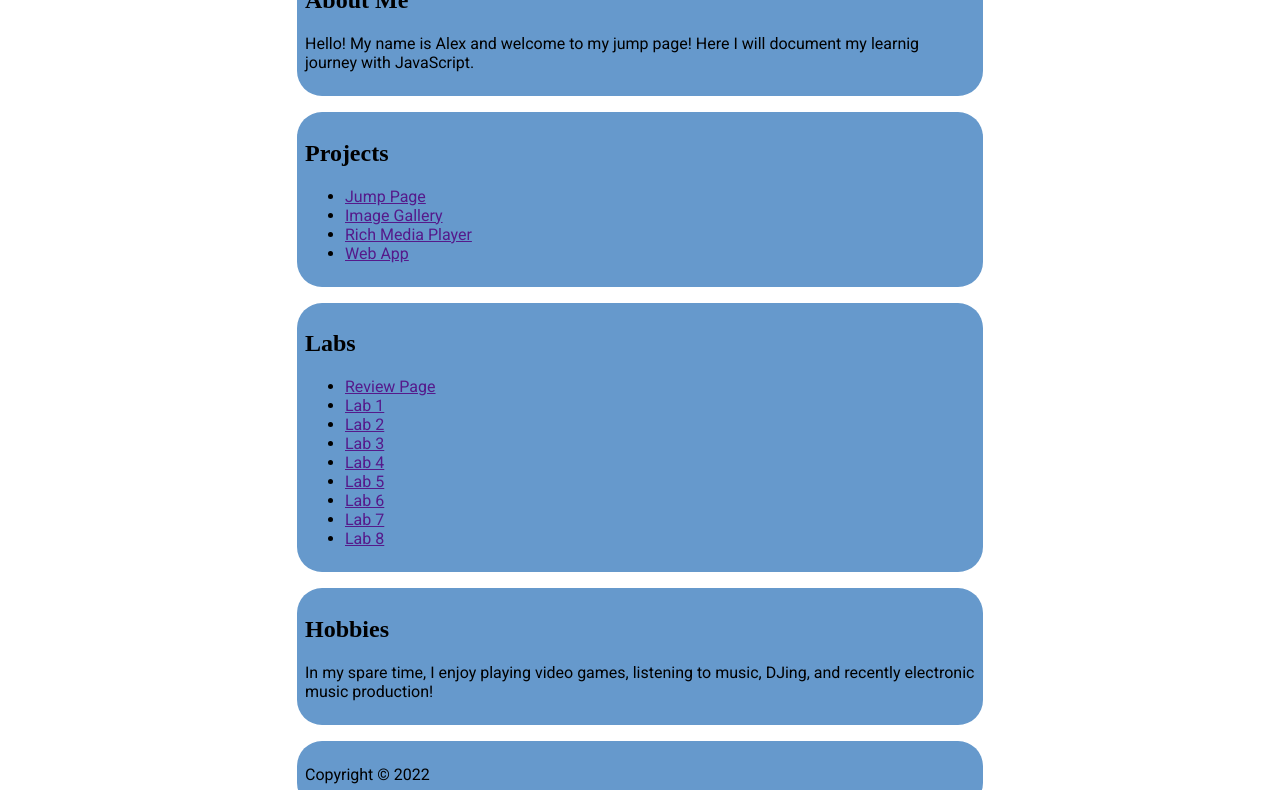
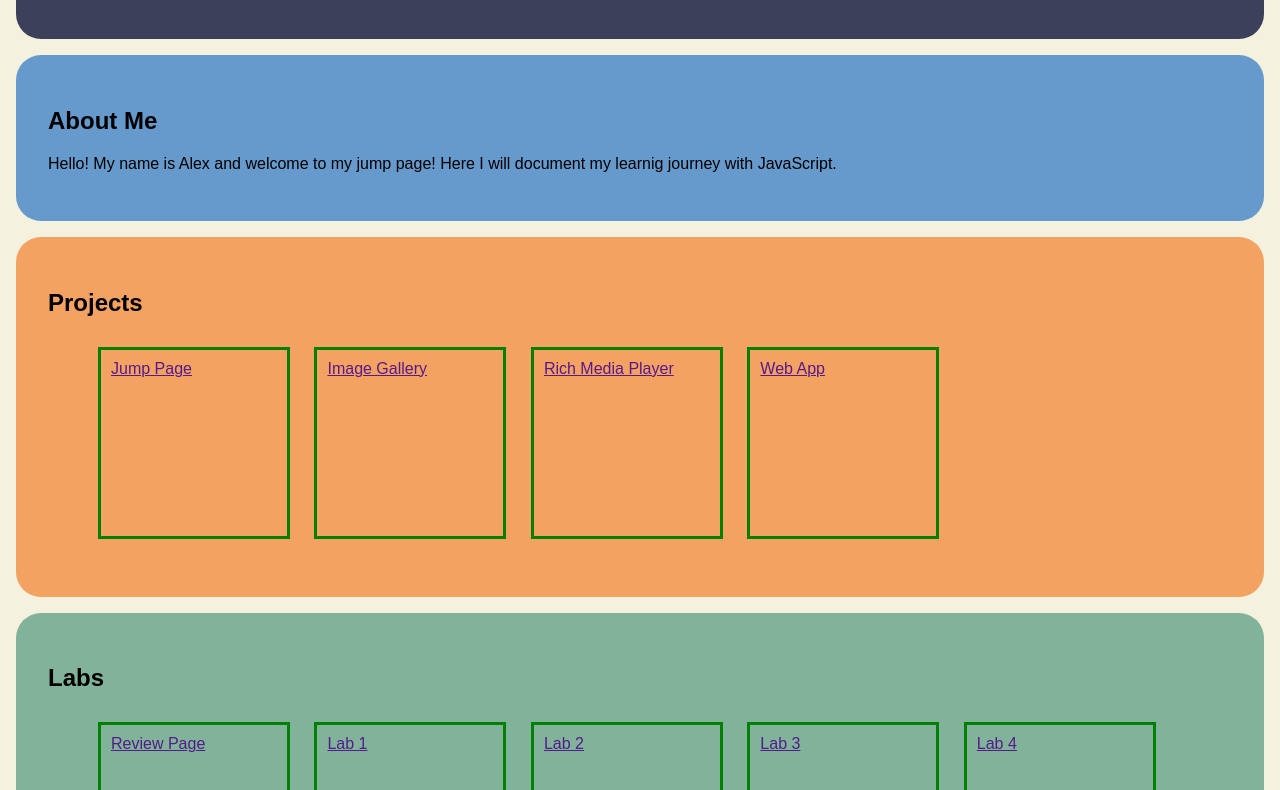
Before and after one commit to alexmaddux99/ARTDM-174, a plain HTML site: page index.html in a window 1280 px wide. Shown: the part 121-911 px from the top of the page. Drawn offline with Linux system fonts and the light colour scheme; a web font is replaced by a local one.

Commit message:
Final Revision

```diff
--- /dev/null
+++ b/css/main.css
@@ -0,0 +1,60 @@
+* {
+    box-sizing: border-box;
+  }
+
+  body {
+    margin:0;
+    padding: 0;
+    background-color: #f4f1de;
+    font-family: 'Raleway', sans-serif;
+  }
+
+  header, footer {
+    background: #3d405b;
+    color: #eee;
+    padding: 2rem;
+    margin: 1rem;
+    border-radius: 25px;
+  }
+
+  .intro {
+      background:#6699CC;
+    padding: 2rem;
+    margin: 1rem;
+    border-radius: 25px;
+  }
+
+  aside {
+    background-color: #f2cc8f;
+    padding: 1rem;
+    margin: 1rem;
+    border-radius: 25px;
+  }
+
+  .projects {
+    background-color: #f4a261;
+    padding: 2rem;
+    margin: 1rem;
+    border-radius: 25px;
+  }
+
+  .labs {
+    background-color: #81b29a;
+    padding: 2rem;
+    margin: 1rem;
+    border-radius: 25px;
+  }
+
+  .projects li, .labs li {
+    border: 3px solid green;
+    margin: 10px;
+    padding: 10px;
+    width: 12rem;
+    height:12rem;
+    display: inline-block;
+  }
+
+   ol {
+    list-style: none;
+     padding: 0;
+  }
--- a/index.html
+++ b/index.html
@@ -4,7 +4,7 @@
     <meta charset="UTF-8">
     <meta http-equiv="X-UA-Compatible" content="IE=edge">
     <meta name="viewport" content="width=device-width, initial-scale=1.0">
-    <link rel="stylesheet" href="main.css">
+    <link rel="stylesheet" href="css/main.css">
     <link rel="preconnect" href="https://fonts.gstatic.com" crossorigin>
 <link href="https://fonts.googleapis.com/css2?family=Roboto&display=swap" rel="stylesheet">
 <link rel="preconnect" href="https://fonts.googleapis.com">
```
